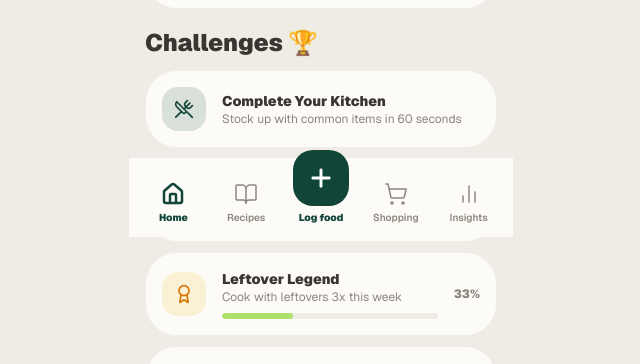
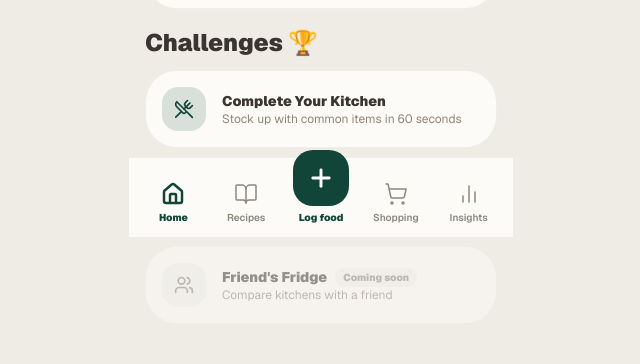
Before and after one commit to samuel-shift/cubby-v2, a Next.js app: page / in a window 1280 px wide. Shown: the part 563-927 px from the top of the page, without its empty margins (319-959 px from the left). Built offline with nearby package versions, Linux system fonts and the light colour scheme; no server answers; the database is empty.

Commit message:
Update ChallengesSection.tsx

```diff
--- a/src/components/home/ChallengesSection.tsx
+++ b/src/components/home/ChallengesSection.tsx
@@ -1,11 +1,12 @@
 "use client";
 
 /**
- * Challenges Section
+ * Challenges Section — shows actionable challenges with real progress from API
  */
 
 import Link from "next/link";
-import { Smartphone, Award, Trash2, Users, UtensilsCrossed } from "lucide-react";
+import { Smartphone, Users, UtensilsCrossed } from "lucide-react";
+import { useState, useEffect } from "react";
 import { cn } from "@/lib/utils";
 
 interface Challenge {
@@ -20,7 +21,20 @@ interface Challenge {
   bgColor: string;
 }
 
-const CHALLENGES: Challenge[] = [
+export function ChallengesSection() {
+  const [itemCount, setItemCount] = useState<number | null>(null);
+
+  useEffect(() => {
+    fetch("/api/inventory")
+      .then((r) => r.json())
+      .then((data) => {
+        if (Array.isArray(data.items)) setItemCount(data.items.length);
+      })
+      .catch(() => {});
+  }, []);
+
+  // Build challenges with real data where possible
+  const challenges: Challenge[] = [
     {
       id: "kitchen-setup",
       title: "Complete Your Kitchen",
@@ -33,32 +47,13 @@ const CHALLENGES: Challenge[] = [
     {
       id: "swipe-status",
       title: "Swipe Status",
-    description: "Sort what's in your kitchen",
+      description: itemCount !== null && itemCount > 0
+        ? `Sort your ${itemCount} item${itemCount !== 1 ? "s" : ""}`
+        : "Sort what's in your kitchen",
       icon: Smartphone,
       href: "/swipe",
-    progress: 60,
       color: "text-cubby-green",
       bgColor: "bg-cubby-lime/25",
-  },
-  {
-    id: "leftover-legend",
-    title: "Leftover Legend",
-    description: "Cook with leftovers 3x this week",
-    icon: Award,
-    href: "/swipe",
-    progress: 33,
-    color: "text-amber-600",
-    bgColor: "bg-cubby-pastel-yellow",
-  },
-  {
-    id: "empty-bin-week",
-    title: "Empty Bin Week",
-    description: "Zero waste for 7 days",
-    icon: Trash2,
-    href: "/swipe",
-    progress: 71,
-    color: "text-cubby-green",
-    bgColor: "bg-cubby-pastel-green",
     },
     {
       id: "friends-fridge",
@@ -72,13 +67,12 @@ const CHALLENGES: Challenge[] = [
     },
   ];
 
-export function ChallengesSection() {
   return (
     <div className="space-y-3 pb-6">
       <h2 className="text-section-head text-cubby-charcoal">Challenges 🏆</h2>
 
       <div className="space-y-2.5">
-        {CHALLENGES.map((challenge) => {
+        {challenges.map((challenge) => {
           const Icon = challenge.icon;
 
           return (
```
Lines whose indentation alone changed are shown as unchanged.
